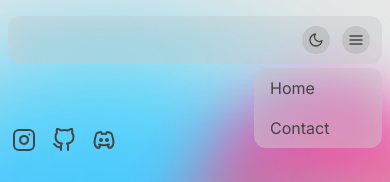
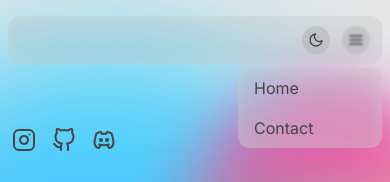
Before and after one commit to domody/v1, a Next.js app: page / in a window 390 px wide. Both pictures are taken after a click on the element 356 px from the left and 40 px from the top of the page. Shown: the top 182 px of the page. Built offline with nearby package versions, Linux system fonts and the light colour scheme.

Commit message:
update clickoff functionality for dropdown, added flex-wrap to tags in projects page

```diff
--- a/src/app/(pages)/projects/[slug]/page.js
+++ b/src/app/(pages)/projects/[slug]/page.js
@@ -69,7 +69,7 @@ export default function Page() {
               />
             </div>
           </div>
-          <div className="flex">
+          <div className="flex flex-wrap">
             {project.tags.map((tag) => (
               <div
                 className={`mr-1.5 mt-2 flex items-center justify-center rounded-full px-3 py-2 ${tag === 'In Progress' ? 'bg-amber-700/50 dark:bg-amber-950/50' : 'bg-teal-700/50 dark:bg-teal-950/50'}`}
--- a/src/app/components/navigation/Navbar.js
+++ b/src/app/components/navigation/Navbar.js
@@ -1,7 +1,7 @@
 'use client';
 import '@/app/styles/globals.css';
 
-import { useEffect, useState } from 'react';
+import { useEffect, useState, useRef } from 'react';
 import { Menu } from 'react-feather';
 import { Sun } from 'react-feather';
 import { Moon } from 'react-feather';
@@ -13,12 +13,29 @@ const Navbar = ({ redirected, runRedirect }) => {
   const [theme, setTheme] = useState(
     typeof window !== 'undefined' ? localStorage.theme : 'light',
   );
+  const [menuOpened, setMenuOpened] = useState(false);
+  const menuDropdownRef = useRef(null);
 
-  const [opened, setOpened] = useState(false)
+  useEffect(() => {
+    const handleClickOutside = (event) => {
+      if (
+        menuDropdownRef.current &&
+        !menuDropdownRef.current.contains(event.target)
+      ) {
+        setMenuOpened(false);
+      }
+    };
 
-  const toggleOpen = () => {
-    setOpened(!opened)
-  }
+    document.addEventListener('mousedown', handleClickOutside);
+
+    return () => {
+      document.removeEventListener('mousedown', handleClickOutside);
+    };
+  }, []);
+
+  const toggleMenuOpen = () => {
+    setMenuOpened(!menuOpened);
+  };
 
   useEffect(() => {
     if (theme === 'dark') {
@@ -47,17 +64,15 @@ const Navbar = ({ redirected, runRedirect }) => {
     return null;
   }
 
-
-
   return (
     <>
-      <div className="fixed left-0 top-0 z-50 w-screen py-4 px-2 sm:px-0">
-        <div className="backdrop-blur-lg container mx-auto flex h-12 items-center justify-between rounded-xl bg-[#d0d0d0]/50 dark:bg-[#0f0f0f]/50">
+      <div className="fixed left-0 top-0 z-50 w-screen px-2 py-4 sm:px-0">
+        <div className="container mx-auto flex h-12 items-center justify-between rounded-xl bg-[#d0d0d0]/50 backdrop-blur dark:bg-[#0f0f0f]/50">
           <div className="flex h-full items-center text-nero-800 dark:text-white">
             {/* <Disc /> */}
           </div>
           <div className="flex h-full items-center justify-start text-nero-800 dark:text-white">
-            <div className="mr-8 hidden h-full items-center justify-start space-x-8 text-sm font-medium md:flex">
+            <div className="mr-8 hidden h-full items-center justify-start space-x-8 text-sm font-medium sm:flex">
               {projectData.links.nav.length > 0 &&
                 projectData.links.nav.map((link) => {
                   return (
@@ -82,23 +97,29 @@ const Navbar = ({ redirected, runRedirect }) => {
                   <Moon className="h-4 w-4" />
                 )}
               </div>
-              <div className="flex aspect-square cursor-pointer items-center justify-center rounded-full bg-nero-300/50 p-1.5 sm:hidden dark:bg-nero-800/50" onClick={toggleOpen}>
+              <div
+                className={`flex aspect-square cursor-pointer items-center justify-center rounded-full bg-nero-300/50 p-1.5 sm:hidden dark:bg-nero-800/50 ${menuOpened ? 'blur-[1px]' : ''}`}
+                onClick={toggleMenuOpen}
+              >
                 <Menu className="h-4 w-4" />
               </div>
             </div>
           </div>
         </div>
-        <div className={`backdrop-blur-lg ml-auto absolute right-2 top-[4.25rem] flex flex-col items-start w-32 overflow-hidden justify-between rounded-xl bg-[#d0d0d0]/50 dark:bg-[#0f0f0f]/50 sm:hidden transition-all origin-top-right ${opened ? "opacity-100 scale-100" : "!py-0 opacity-0 scale-50"}`}>
+        <div
+          ref={menuDropdownRef}
+          className={`absolute right-2 top-[4.25rem] ml-auto flex w-36 origin-top-right flex-col items-start justify-between overflow-hidden rounded-xl bg-[#d0d0d0]/50 backdrop-blur transition-all sm:hidden dark:bg-[#0f0f0f]/50 ${menuOpened ? 'scale-100 opacity-100' : 'scale-50 !py-0 opacity-0'}`}
+        >
           {projectData.links.nav.length > 0 &&
             projectData.links.nav.map((link) => {
               return (
                 <div
                   key={link.id}
-                  className='rounded-md focus:bg-[#d0d0d0]/50 focus:dark:bg-[#0f0f0f]/50 w-full py-2 px-4'
+                  className="w-full rounded-md px-4 py-2 focus:bg-[#d0d0d0]/50 focus:dark:bg-[#0f0f0f]/50"
                 >
                   <p
-                  onClick={() => handleLinkClick(link.link)}
-                  className="cursor-pointer"
+                    onClick={() => handleLinkClick(link.link)}
+                    className="cursor-pointer"
                   >
                     {link.title}
                   </p>
```
